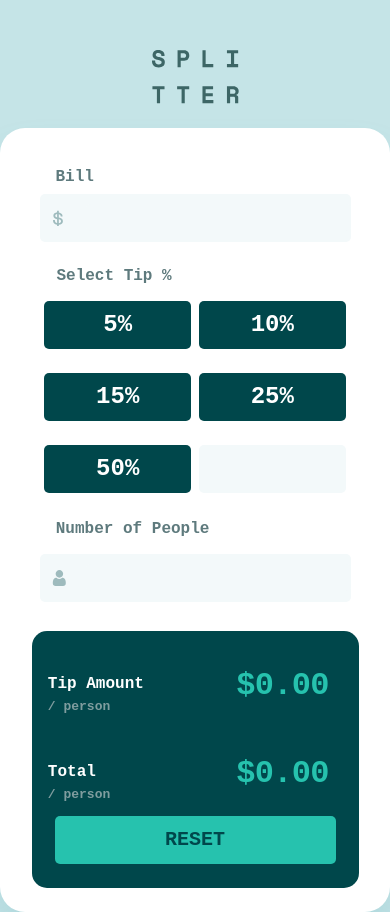
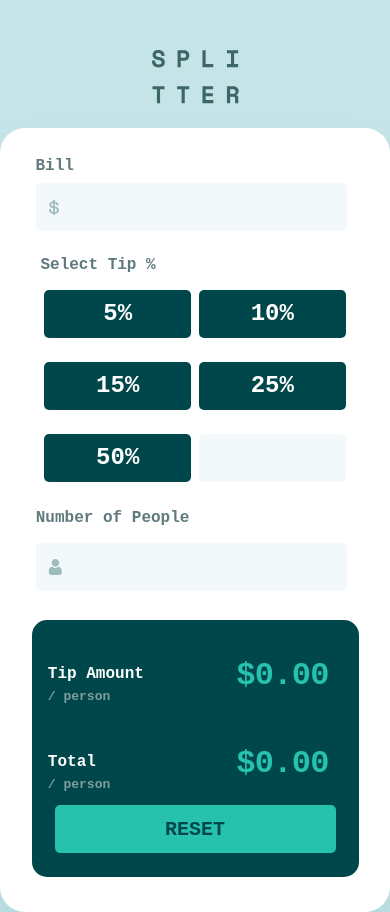
Before and after one commit to lmusque/tip_calculator, a plain HTML site: page index.html in a window 390 px wide. Drawn offline with Linux system fonts and the light colour scheme.

Commit message:
fixed CSS

```diff
--- a/style.css
+++ b/style.css
@@ -49,7 +49,6 @@ form {
 	border-radius: 1.5625rem;
 	background: #fff;
 	box-shadow: 0px 32px 43px 0px rgba(79, 166, 175, 0.2);
-
 	/* margin: 19, 16.25, 14.94, 16.25rem; */
 }
 /* input divs */
@@ -178,9 +177,7 @@ input:hover {
 	flex-direction: column;
 	justify-content: center;
 	align-items: center;
-	position: absolute;
-	margin: auto;
-	margin-top: -17rem;
+	margin-left: 2rem;
 }
 
 .bottomRight {
@@ -194,10 +191,6 @@ input:hover {
 	flex-direction: column;
 	align-items: center;
 	justify-content: space-between;
-	/* position: absolute; */
-	position: relative;
-	margin: auto;
-	/* margin-top: 31rem; */
 }
 
 .total {
@@ -324,6 +317,8 @@ input:hover {
 #toolTip.invalid {
 	z-index: 2;
 	color: var(--input-validation-txt);
+	margin-left: 1rem;
+	margin-top: 2rem;
 }
 
 .empty {
@@ -361,7 +356,7 @@ input:hover {
 
 	#billTitle {
 		margin-top: -4rem;
-		margin-left: 1rem;
+		margin-left: 0rem;
 	}
 	.title {
 		font-size: 1rem;
@@ -369,6 +364,7 @@ input:hover {
 		font-weight: 700;
 		line-height: normal;
 		margin-top: 2rem;
+		margin-left: -2rem;
 	}
 
 	/* bill and ppl input */
@@ -376,6 +372,7 @@ input:hover {
 	.pplContainer {
 		height: 3rem;
 		width: 19.4375rem;
+		margin-right: 0.5rem;
 	}
 
 	.billAmtInput,
@@ -411,7 +408,6 @@ input:hover {
 	.tipAmnt {
 		width: 90%;
 		height: 10rem;
-		/* margin: 0; */
 		display: flex;
 		flex-direction: column;
 		align-items: center;
@@ -422,6 +418,7 @@ input:hover {
 	.tipAmnt .title {
 		align-self: flex-start;
 		margin: 2rem;
+		margin-left: 1rem;
 	}
 	.pplContainer {
 		margin-top: 2rem;
@@ -456,7 +453,14 @@ input:hover {
 	.bottomRight {
 		width: 20.4375rem;
 		height: 16.0625rem;
-		margin-bottom: 1.5rem;
+		position: relative;
+		margin: auto;
+	}
+
+	.bottomLeft {
+		position: relative;
+		margin: auto;
+		padding-top: 2rem;
 	}
 
 	.pTop {
```
